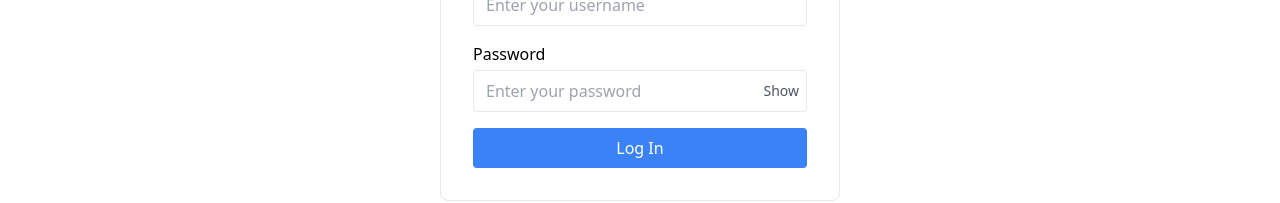
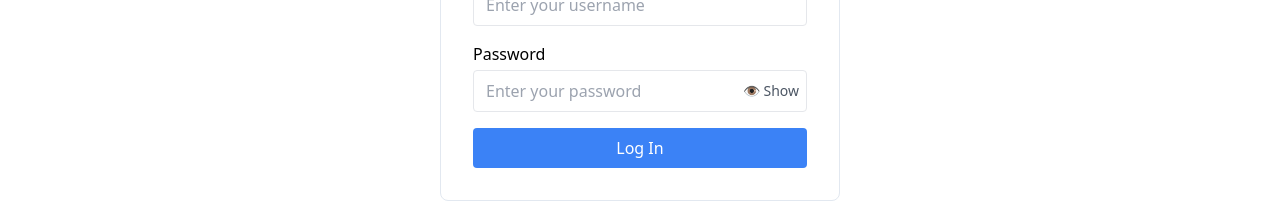
Before and after one commit to Mmakgosana/JSF-Portfolio_Piece_MMAMAK387_JSE2407_GroupC_Mmakgosana_Makgaka_JSF04, a Vue app in the folder my-vue-app/: page /login in a window 1280 px wide. Shown: the part 221-424 px from the top of the page. Built offline with nearby package versions, Linux system fonts and the light colour scheme.

Commit message:
Added password visibility toggle button and icon, stored user token in local storage upon successful login, and added error logging

```diff
--- a/my-vue-app/src/components/Login.Vue
+++ b/my-vue-app/src/components/Login.Vue
@@ -23,13 +23,15 @@
             v-model="password"
             placeholder="Enter your password"
             required
-            class="w-full px-3 py-2 border rounded"
+            class="w-full px-3 py-2 border rounded pr-10"
           />
           <button
             type="button"
             @click="togglePasswordVisibility"
             class="absolute right-2 top-1/2 transform -translate-y-1/2 text-sm text-gray-600"
           >
+          <span v-if="isPasswordVisible">🙈</span>
+          <span v-else>👁️</span>
             {{ isPasswordVisible ? 'Hide' : 'Show' }}
           </button>
         </div>
@@ -93,11 +95,13 @@ export default {
 
         if (response.ok) {
           console.log('Login successful:', data);
+          localStorage.setItem('userToken', data.token);
           router.push('/');
         } else {
           errorMessage.value = 'Login failed. Please check your credentials.';
         }
       } catch (error) {
+        console.error('Login error:', error);
         errorMessage.value = 'An error occurred. Please try again.';
       } finally {
         loading.value = false;
```
